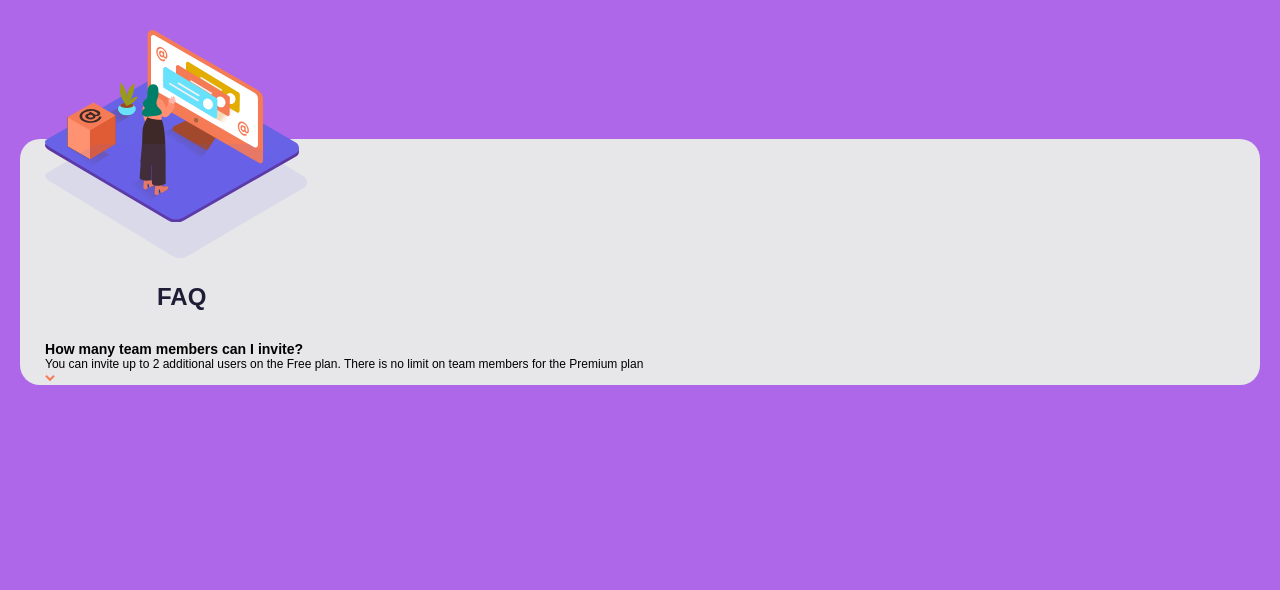
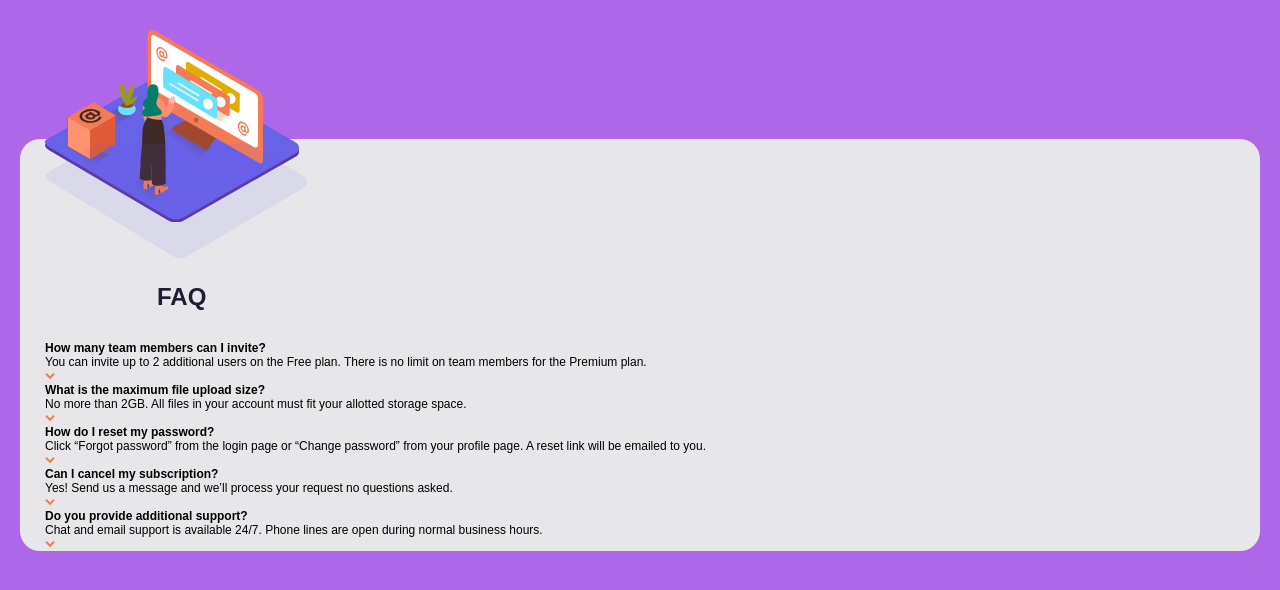
Before and after one commit to mohamed-abdelahi-haibelty/FAQ-accordion-card, a plain HTML site: page index.html in a window 1280 px wide. Drawn offline with Linux system fonts and the light colour scheme.

Commit message:
add text to html

```diff
--- a/index.html
+++ b/index.html
@@ -16,9 +16,46 @@
         <div class="faq">
            <div class="question">
                 <div class="text">
-                    <h3>How many team members can I invite?</h3>
+                    <h4>How many team members can I invite?</h4>
                     <p>You can invite up to 2 additional users on the Free plan. There is no limit on
-                        team members for the Premium plan</p>
+                        team members for the Premium plan.</p>
+                </div>
+                <div class="arrow">
+                    <img src="images/icon-arrow-down.svg" alt="">
+                </div>
+           </div>
+           <div class="question">
+                <div class="text">
+                    <h4>What is the maximum file upload size?</h4>
+                    <p>No more than 2GB. All files in your account must fit your allotted storage space.</p>
+                </div>
+                <div class="arrow">
+                    <img src="images/icon-arrow-down.svg" alt="">
+                </div>
+           </div>
+           <div class="question">
+                <div class="text">
+                    <h4>How do I reset my password?</h4>
+                    <p>Click “Forgot password” from the login page or “Change password” from your profile page.
+                        A reset link will be emailed to you.</p>
+                </div>
+                <div class="arrow">
+                    <img src="images/icon-arrow-down.svg" alt="">
+                </div>
+           </div>
+           <div class="question">
+                <div class="text">
+                    <h4>Can I cancel my subscription?</h4>
+                    <p>Yes! Send us a message and we’ll process your request no questions asked.</p>
+                </div>
+                <div class="arrow">
+                    <img src="images/icon-arrow-down.svg" alt="">
+                </div>
+           </div>
+           <div class="question">
+                <div class="text">
+                    <h4>Do you provide additional support?</h4>
+                    <p>Chat and email support is available 24/7. Phone lines are open during normal business hours.</p>
                 </div>
                 <div class="arrow">
                     <img src="images/icon-arrow-down.svg" alt="">
```
